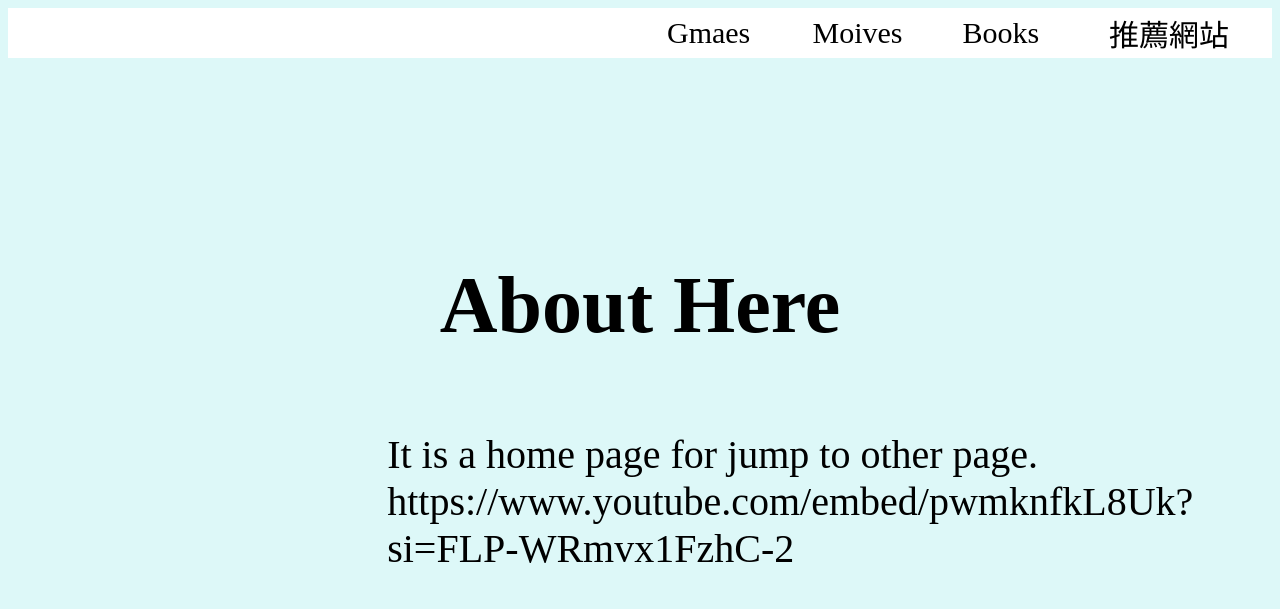
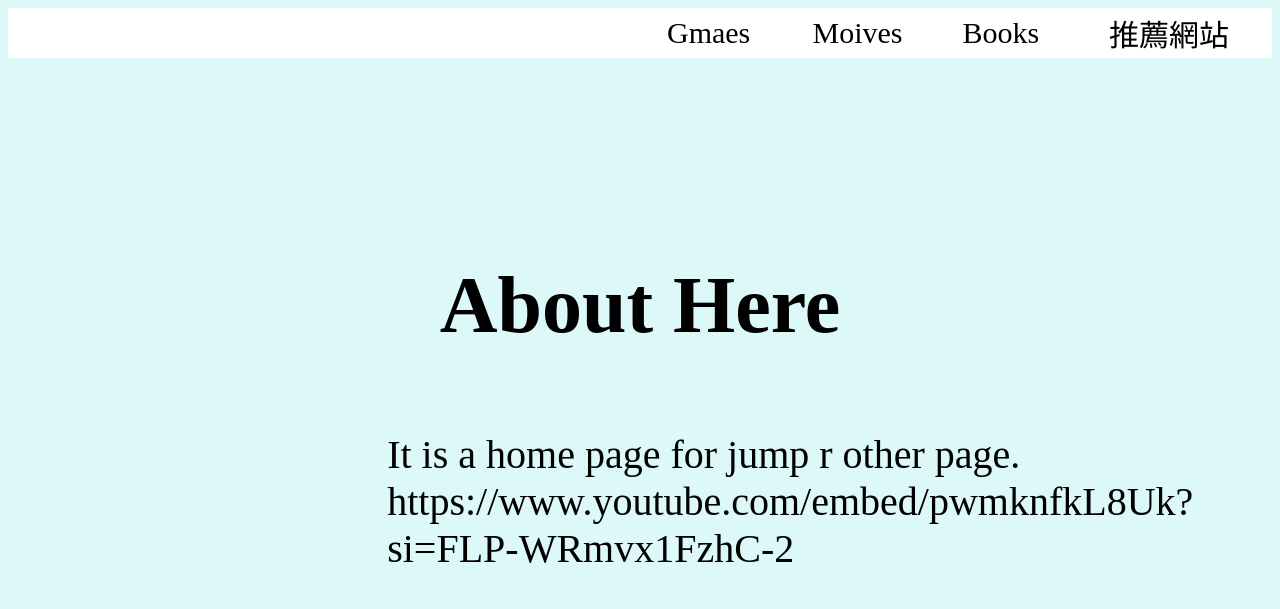
Before and after one commit to Turkeyo/Turkeyo.github.io, a plain HTML site: page index.html in a window 1280 px wide. Shown: the top 609 px of the page. Drawn offline with Linux system fonts and the light colour scheme; grey boxes are pictures that could not be loaded.

Commit message:
Video test

```diff
--- a/index.html
+++ b/index.html
@@ -18,7 +18,7 @@
 			<p style="font-size: 80px;">About Here</p>
 		</div>
 			<p id="descript-msg">
-				It is a home page for jump to other page.  https://www.youtube.com/embed/pwmknfkL8Uk?si=FLP-WRmvx1FzhC-2
+				It is a home page for jump r other page.  https://www.youtube.com/embed/pwmknfkL8Uk?si=FLP-WRmvx1FzhC-2
 			</p>
 			<iframe width="560" height="315" src="https://www.youtube.com/embed/pwmknfkL8Uk?si=FLP-WRmvx1FzhC-2" title="YouTube video player" frameborder="0" allow="accelerometer; autoplay; clipboard-write; encrypted-media; gyroscope; picture-in-picture; web-share" referrerpolicy="strict-origin-when-cross-origin" allowfullscreen></iframe>
 	</body>
```
